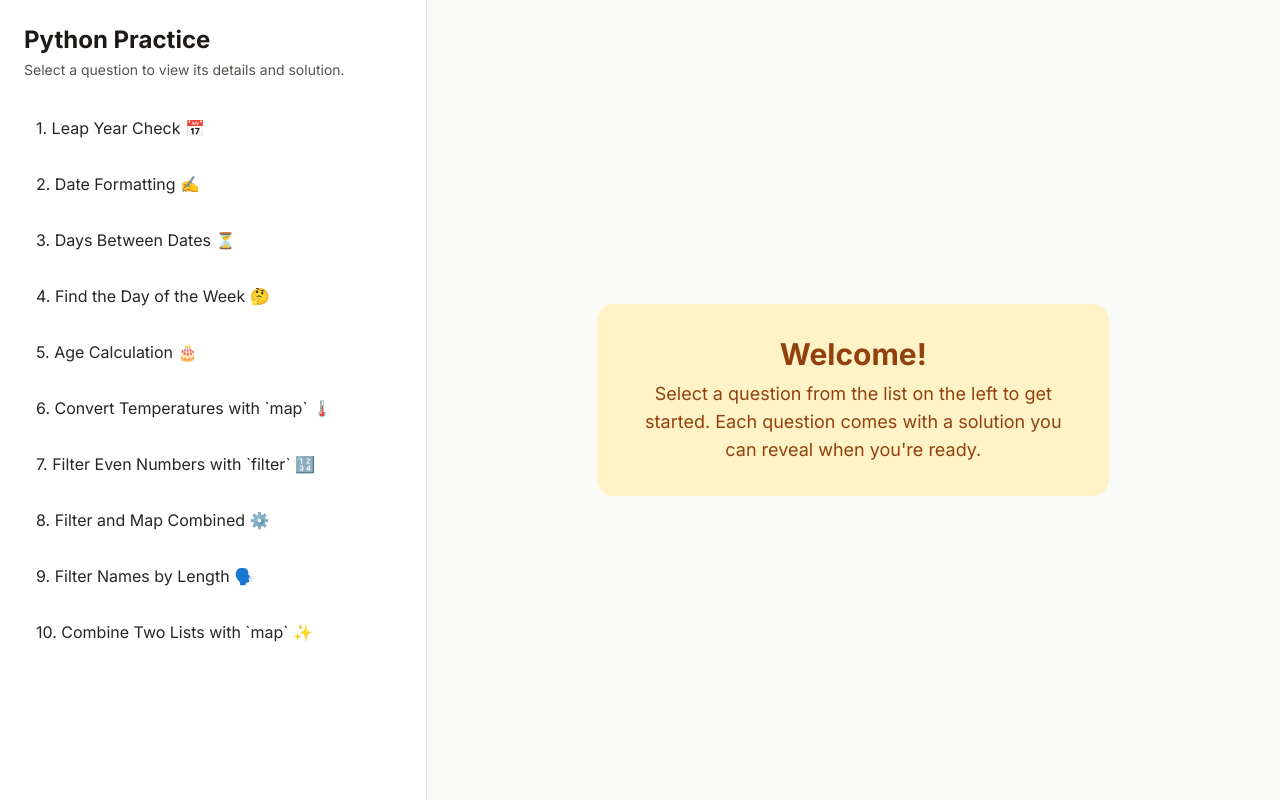
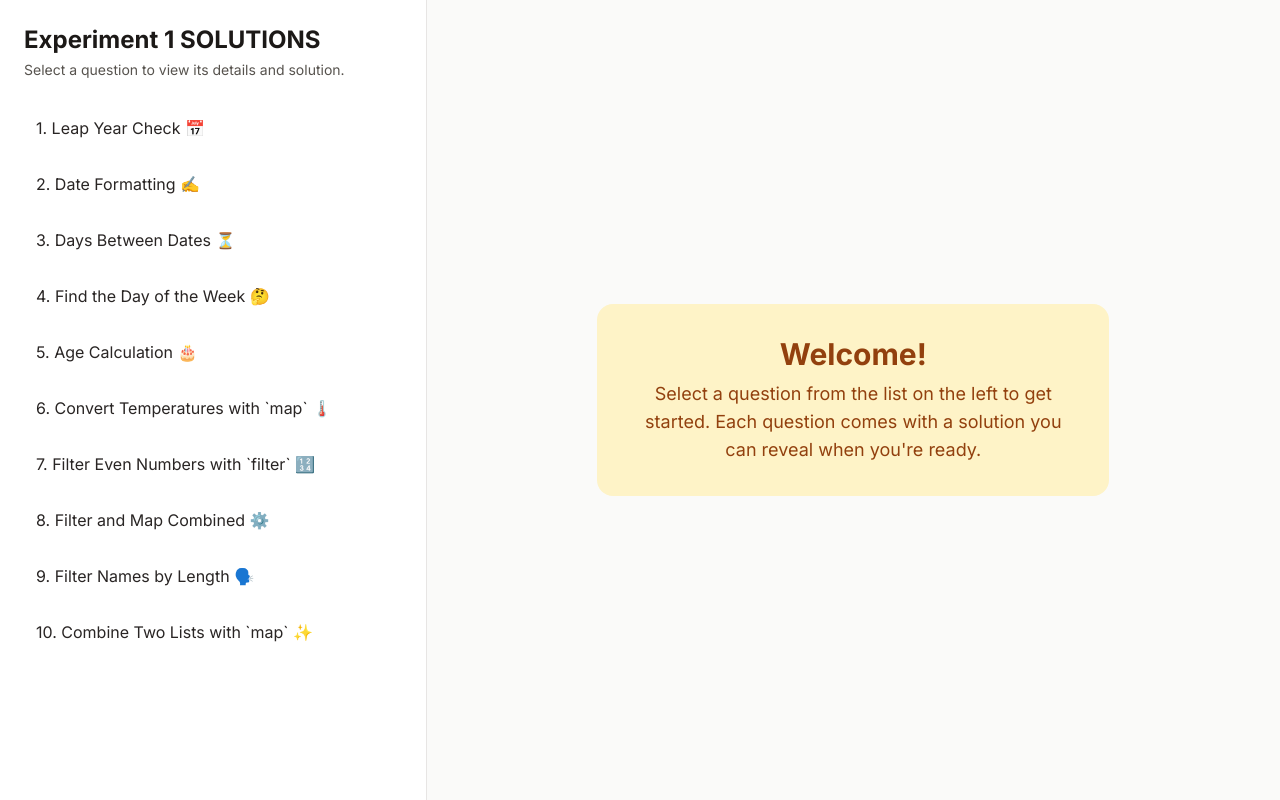
Before and after one commit to Gaurav0963/Experiment_1, a plain HTML site: page check_solution.html in a window 1280 px wide. Drawn offline with nearby package versions, Linux system fonts and the light colour scheme.

Commit message:
Add files via upload

```diff
--- a/check_solution.html
+++ b/check_solution.html
@@ -37,7 +37,7 @@
         <!-- Left Navigation Panel -->
         <aside id="navigation-panel" class="w-full lg:w-1/3 lg:max-w-sm xl:max-w-md bg-white border-r border-stone-200 p-4 lg:p-6 flex flex-col">
             <header class="mb-6">
-                <h1 class="text-2xl font-bold text-stone-900">Python Practice</h1>
+                <h1 class="text-2xl font-bold text-stone-900">Experiment 1 SOLUTIONS</h1>
                 <p class="text-sm text-stone-600 mt-1">Select a question to view its details and solution.</p>
             </header>
             <nav id="question-nav" class="flex-grow space-y-2 overflow-y-auto">
```
